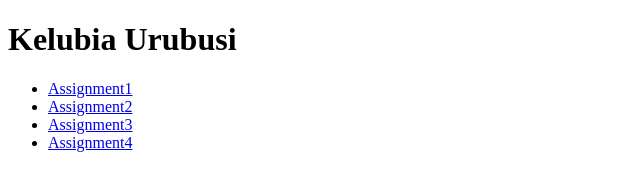
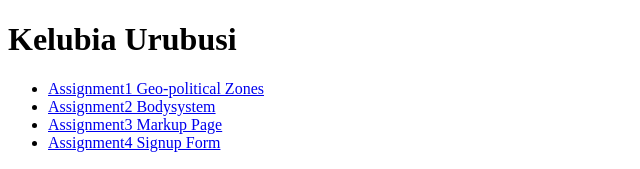
Before and after one commit to itradebtc/6B2, a plain HTML site: page index.html in a window 1280 px wide. Shown: the top 169 px of the page, without its empty margins (0-640 px from the left). Drawn offline with Linux system fonts and the light colour scheme.

Commit message:
new changes to file

```diff
--- a/index.html
+++ b/index.html
@@ -10,10 +10,10 @@
     <h1>Kelubia Urubusi</h1>
         <section>
             <ul>
-                <li><a href="./html/list2.html">Assignment1</a></li>
-                <li><a href="./html/list3.html">Assignment2</a></li>
-                <li><a href="./html/markupapage.html">Assignment3</a></li>
-                <li><a href="./html/signupform.html">Assignment4</a></li>
+                <li><a href="./html/list2.html">Assignment1 Geo-political Zones</a></li>
+                <li><a href="./html/list3.html">Assignment2 Bodysystem</a></li>
+                <li><a href="./html/markupapage.html">Assignment3 Markup Page</a></li>
+                <li><a href="./html/signupform.html">Assignment4 Signup Form</a></li>
             </ul>
         </section>
        <main>
```
